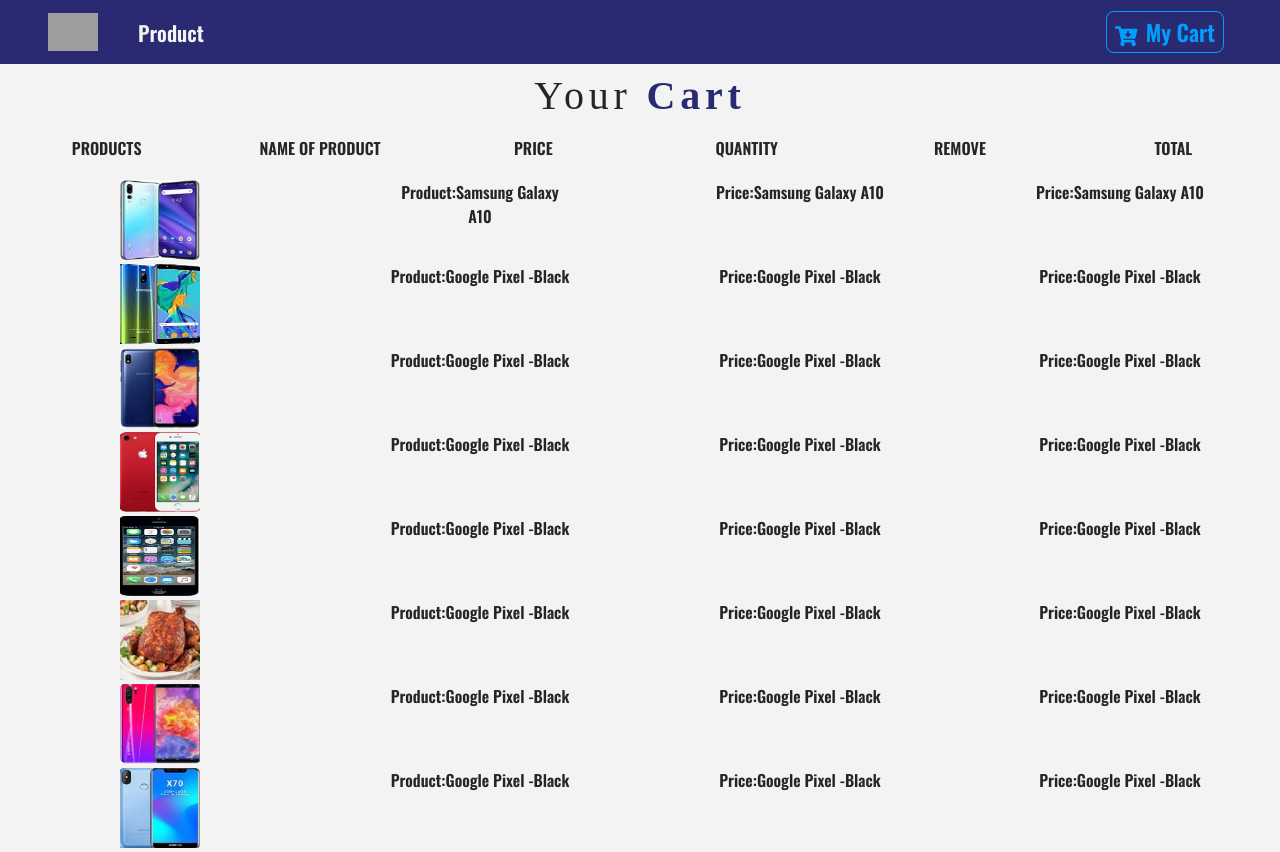
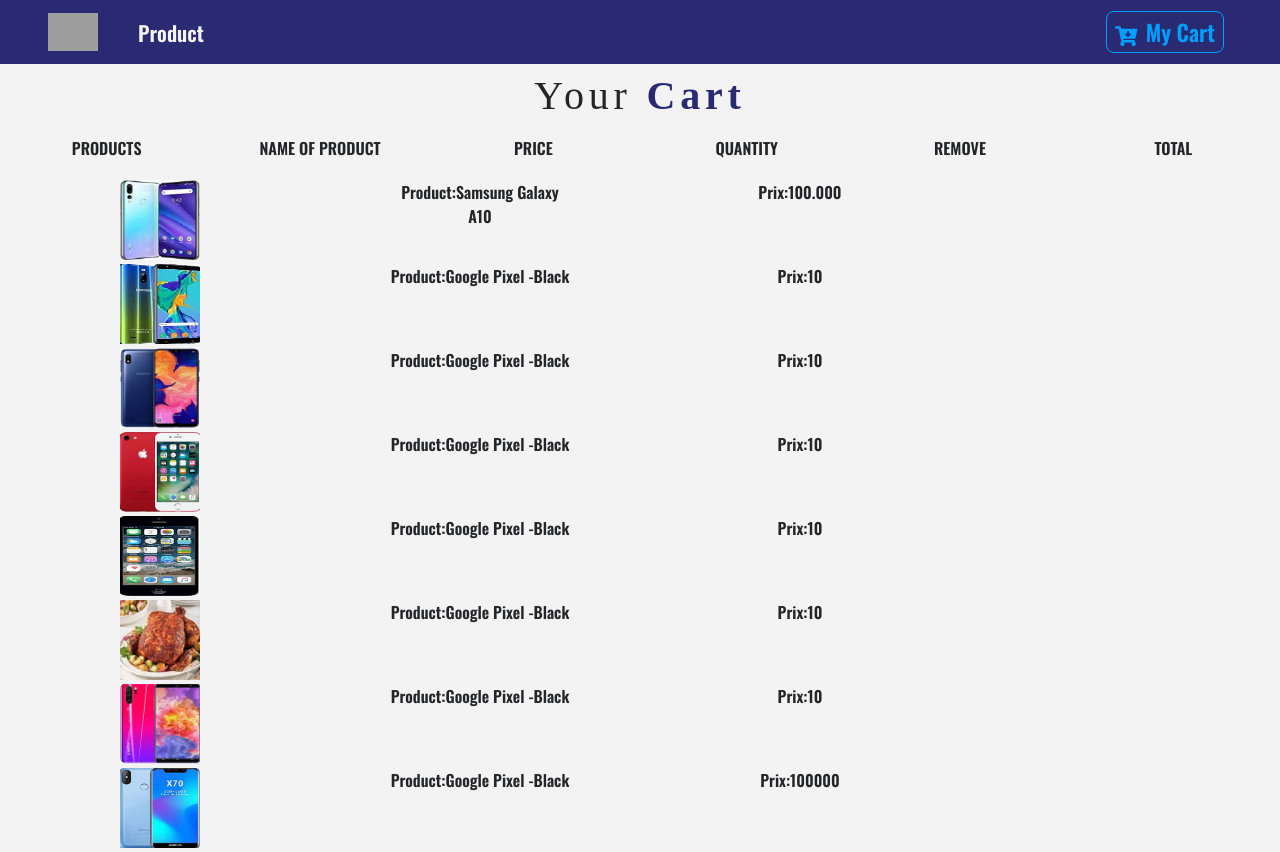
Before and after one commit to goraMbaye/boutique, a React (Create React App) app: page /cart in a window 1280 px wide. Built offline with nearby package versions, Linux system fonts and the light colour scheme; grey boxes are pictures that could not be loaded.

Commit message:
retification panier1

```diff
--- a/src/App.css
+++ b/src/App.css
@@ -21,3 +21,11 @@
 .text-bright{
   color: var(--lightBlue);
 }
+.btn-black{
+  background: transparent;
+  text-transform: capitalize;
+  font-size: 0.8rem !important;
+  color: var(--mainDark);
+  border-radius:0 !important;
+  border: 0.1rem var(--mainDark) !important;
+}
--- a/src/components/cart/CartItem.js
+++ b/src/components/cart/CartItem.js
@@ -14,12 +14,17 @@
             {title}
             </div>
             <div className="col-10 mx-auto col-lg-2">
-            <span className="col-lg-none">price:</span>
-            {title}
+            <span className="col-lg-none">prix:</span>
+            {price}
             </div>
             <div className="col-10 mx-auto col-lg-2 my-2 my-lg-0">
-            <span className="col-lg-none">price:</span>
-            {title}
+            <div className="d-flex justify-content-center">
+            <span className="btn btn-black mx-1" onClick={()=>decrement(id)}>
+
+            </span>
+
+            </div>
+
             </div>
 
         </div>
```
